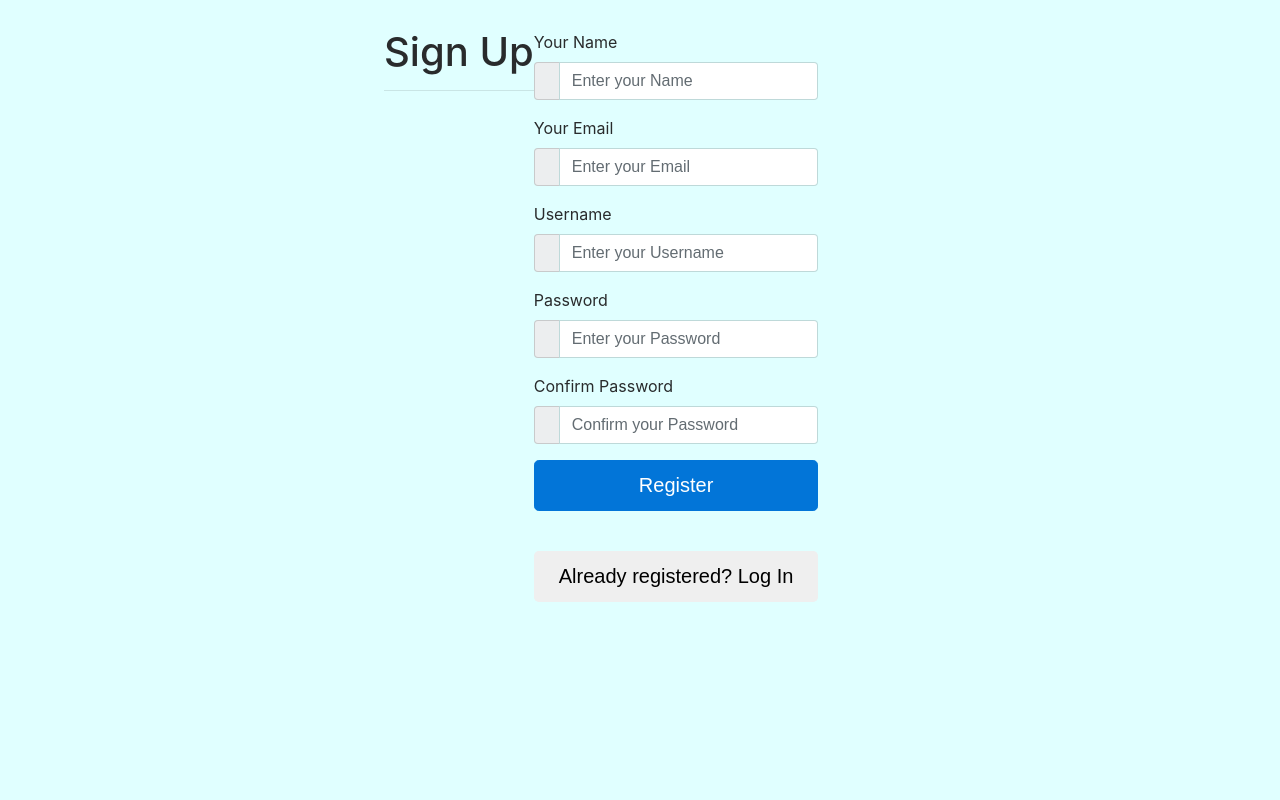
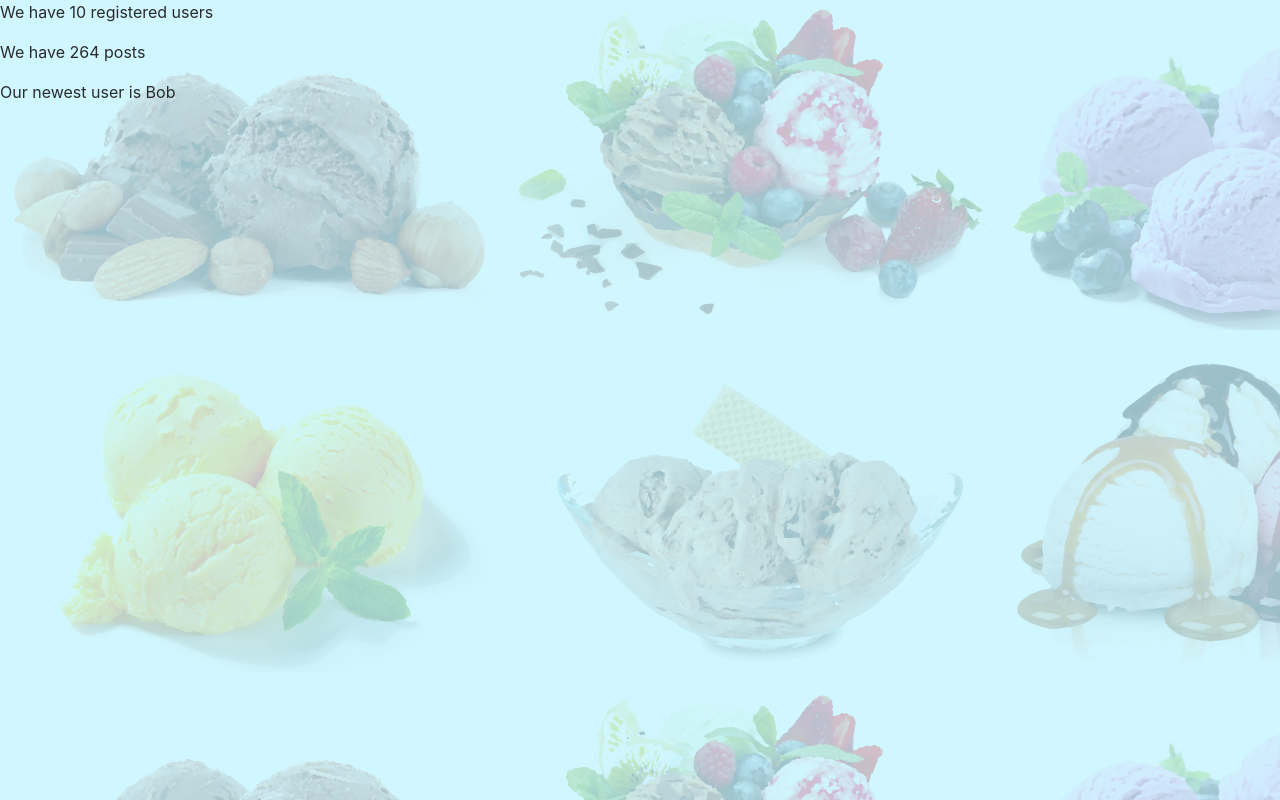
Before and after one commit to sykog/final, a PHP site: page /pages/home.html in a window 1280 px wide. Run offline with PHP 8.4, Linux system fonts and the light colour scheme; some libraries are stand-ins or nearby versions.

Commit message:
moved register to own page, added background images

```diff
--- a/pages/home.html
+++ b/pages/home.html
@@ -12,78 +12,13 @@
 </head>
 <body>
 
-<div class="container">
-    <div class="row main">
-        <div class="panel-heading">
-            <div class="panel-title text-center">
-                <h1 class="title">Sign Up</h1>
-                <hr />
-            </div>
-        </div>
-        <div class="main-login main-center">
-            <form class="form-horizontal" method="post" action="#">
-
-                <div class="form-group">
-                    <label for="name" class="cols-sm-2 control-label">Your Name</label>
-                    <div class="cols-sm-10">
-                        <div class="input-group">
-                            <span class="input-group-addon"><i class="fa fa-user fa" aria-hidden="true"></i></span>
-                            <input type="text" class="form-control" name="name" id="name"  placeholder="Enter your Name"/>
-                        </div>
-                    </div>
-                </div>
-
-                <div class="form-group">
-                    <label for="email" class="cols-sm-2 control-label">Your Email</label>
-                    <div class="cols-sm-10">
-                        <div class="input-group">
-                            <span class="input-group-addon"><i class="fa fa-envelope fa" aria-hidden="true"></i></span>
-                            <input type="text" class="form-control" name="email" id="email"  placeholder="Enter your Email"/>
-                        </div>
-                    </div>
-                </div>
-
-                <div class="form-group">
-                    <label for="username" class="cols-sm-2 control-label">Username</label>
-                    <div class="cols-sm-10">
-                        <div class="input-group">
-                            <span class="input-group-addon"><i class="fa fa-users fa" aria-hidden="true"></i></span>
-                            <input type="text" class="form-control" name="username" id="username"  placeholder="Enter your Username"/>
-                        </div>
-                    </div>
-                </div>
-
-                <div class="form-group">
-                    <label for="password" class="cols-sm-2 control-label">Password</label>
-                    <div class="cols-sm-10">
-                        <div class="input-group">
-                            <span class="input-group-addon"><i class="fa fa-lock fa-lg" aria-hidden="true"></i></span>
-                            <input type="password" class="form-control" name="password" id="password"  placeholder="Enter your Password"/>
-                        </div>
-                    </div>
-                </div>
-
-                <div class="form-group">
-                    <label for="confirm" class="cols-sm-2 control-label">Confirm Password</label>
-                    <div class="cols-sm-10">
-                        <div class="input-group">
-                            <span class="input-group-addon"><i class="fa fa-lock fa-lg" aria-hidden="true"></i></span>
-                            <input type="password" class="form-control" name="confirm" id="confirm"  placeholder="Confirm your Password"/>
-                        </div>
-                    </div>
-                </div>
-
-                <div class="form-group ">
-                    <button type="button" class="btn btn-primary btn-lg btn-block login-button">Register</button>
-                </div>
-                <br>
-                <div class="form-group ">
-                    <button type="button" class="btn btn-light btn-lg btn-block login-button">Already registered? Log In</button>
-                </div>
-            </form>
+    <div id="main">
+        <div id="stats">
+            <p>We have 10 registered users</p>
+            <p>We have 264 posts</p>
+            <p>Our newest user is Bob</p>
         </div>
     </div>
-</div>
 
 <script type="text/javascript" src="assets/js/bootstrap.js"></script>
 </body>
--- a/styles/home-styles.css
+++ b/styles/home-styles.css
@@ -6,5 +6,5 @@
 }
 
 body {
-    background-color: lightcyan;
+    background-image: url("../images/icecream1.png");
 }
--- /dev/null
+++ b/styles/nav-styles.css
@@ -0,0 +1,49 @@
+@import url('https://fonts.googleapis.com/css?family=Shadows+Into+Light');
+
+/* Main Nav Styles */
+nav#mainNav {
+    margin: 20px auto;
+    width: 70%;
+    background-image: url("../images/wood.png");
+    border: 5px solid #43826A;
+    border-radius: 25px 25px 5px 5px;
+    -moz-border-radius: 25px 25px 5px 5px;
+    -webkit-border-radius: 25px 25px 5px 5px;
+    box-shadow: 0px 0px 5px black;
+}
+
+/* Logo Styles */
+
+nav#mainNav div#banner {
+    margin: 25px 0px 10px 0px;
+}
+
+nav#mainNav img#logo {
+    display: block;
+    margin: 0px auto;
+    width: 60%;
+}
+
+/* Link Styles */
+
+ul#nav {
+    text-align: center;
+}
+
+ul#nav li {
+    display: inline-block;
+    padding: 2px 12px;
+    font-family: "Shadows Into Light", "Arial", sans-serif;
+    color: black;
+    font-size: 2em;
+    letter-spacing: 3px;
+}
+
+ul#nav li a {
+    color: #43826A;
+    text-decoration: none;
+}
+
+ul#nav li a:hover {
+    text-shadow: 0px 0px 2px black;
+}
```
Also changed, not shown: pages/navbar.html (+14 -16 lines), pages/signup.html (added, +90 -0 lines), images/icecream1.png (added), images/wood.png (added).
